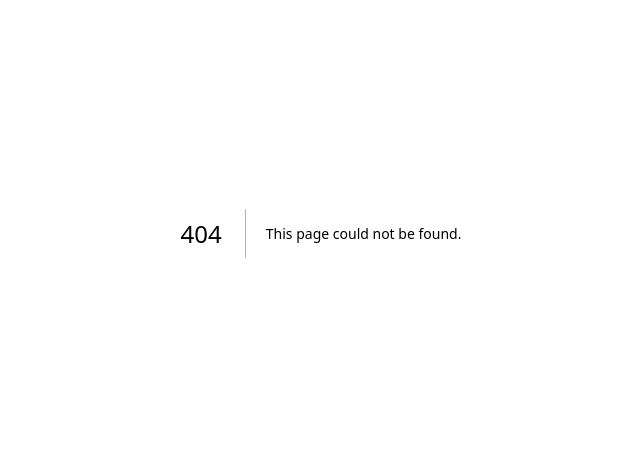
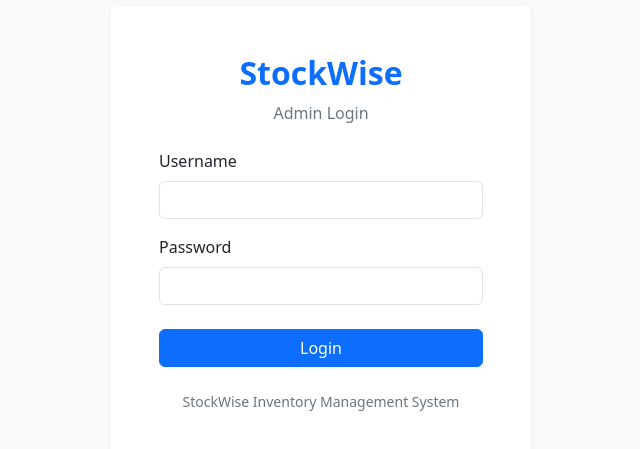
Before and after one commit to Madesh-D/StockWise, a Next.js app: page /login in a window 1280 px wide. Before the commit this address had no page. Shown: the part 167-616 px from the top of the page, without its empty margins (319-959 px from the left). Built offline with nearby package versions, Linux system fonts and the light colour scheme.

Commit message:
Add admin authentication and session protection

```diff
--- /dev/null
+++ b/app/api/auth/login/route.ts
@@ -0,0 +1,88 @@
+
+import { SignJWT } from "jose";
+import { NextResponse } from "next/server";
+
+export async function POST(request: Request) {
+  try {
+    let body: unknown;
+
+    try {
+      body = await request.json();
+    } catch {
+      return NextResponse.json(
+        { success: false, message: "Invalid request data." },
+        { status: 400 }
+      );
+    }
+
+    if (!body || typeof body !== "object" || Array.isArray(body)) {
+      return NextResponse.json(
+        { success: false, message: "Invalid request data." },
+        { status: 400 }
+      );
+    }
+
+    const { username, password } = body as {
+      username?: unknown;
+      password?: unknown;
+    };
+
+    if (typeof username !== "string" || typeof password !== "string") {
+      return NextResponse.json(
+        { success: false, message: "Username and password are required." },
+        { status: 400 }
+      );
+    }
+
+    const adminUsername = process.env.ADMIN_USERNAME;
+    const adminPassword = process.env.ADMIN_PASSWORD;
+    const sessionSecret = process.env.SESSION_SECRET;
+
+    if (!adminUsername || !adminPassword || !sessionSecret) {
+      return NextResponse.json(
+        { success: false, message: "Login is not configured on the server." },
+        { status: 500 }
+      );
+    }
+
+    if (
+      username !== adminUsername ||
+      password !== adminPassword
+    ) {
+      return NextResponse.json(
+        { success: false, message: "Invalid username or password." },
+        { status: 401 }
+      );
+    }
+
+    const secret = new TextEncoder().encode(sessionSecret);
+
+    const token = await new SignJWT({ username: adminUsername })
+      .setProtectedHeader({ alg: "HS256" })
+      .setIssuedAt()
+      .setExpirationTime("1h")
+      .sign(secret);
+
+    const response = NextResponse.json({
+      success: true,
+      message: "Login successful!",
+    });
+
+    response.cookies.set("stockwise_session", token, {
+      httpOnly: true,
+      secure: process.env.NODE_ENV === "production",
+      sameSite: "lax",
+      path: "/",
+      maxAge: 60 * 60,
+    });
+
+    return response;
+  } catch (error) {
+    console.error("Login API error:", error);
+
+    return NextResponse.json(
+      { success: false, message: "Unable to process login." },
+      { status: 500 }
+    );
+  }
+}
--- /dev/null
+++ b/app/api/auth/logout/route.ts
@@ -0,0 +1,19 @@
+
+import { NextResponse } from "next/server";
+
+export async function POST() {
+  const response = NextResponse.json({
+    success: true,
+    message: "Logged out successfully!",
+  });
+
+  response.cookies.set("stockwise_session", "", {
+    httpOnly: true,
+    secure: process.env.NODE_ENV === "production",
+    sameSite: "lax",
+    path: "/",
+    maxAge: 0,
+  });
+
+  return response;
+}
--- /dev/null
+++ b/app/api/auth/me/router.ts
@@ -0,0 +1,21 @@
+
+import { verifyAdminSession } from "../../../../lib/auth";
+
+export async function GET(request: Request) {
+  const isAuthenticated = await verifyAdminSession(request);
+
+  if (!isAuthenticated) {
+    return Response.json(
+      {
+        success: false,
+        message: "Please log in first.",
+      },
+      { status: 401 }
+    );
+  }
+
+  return Response.json({
+    success: true,
+    message: "Admin session is valid.",
+  });
+}
--- a/app/api/products/[id]/route.ts
+++ b/app/api/products/[id]/route.ts
@@ -1,6 +1,8 @@
 
 import pool from "../../../../lib/db";
 import type { ResultSetHeader, RowDataPacket } from "mysql2";
+
+import { verifyAdminSession } from "../../../../lib/auth";
 
 type Context = {
   params: Promise<{ id: string }>;
@@ -8,6 +10,20 @@ type Context = {
 
 // PUT: Update an existing product
 export async function PUT(request: Request, { params }: Context) {
+
+    const isAuthenticated = await verifyAdminSession(request);
+
+  if (!isAuthenticated) {
+    return Response.json(
+      {
+        success: false,
+        message: "Please log in as an admin first.",
+      },
+      { status: 401 }
+    );
+  }
+
+
   try {
     const { id: idParam } = await params;
     const id = Number(idParam);
@@ -87,6 +103,20 @@ export async function PUT(request: Request, { params }: Context) {
 
 // DELETE: Delete a product
 export async function DELETE(_request: Request, { params }: Context) {
+
+    const isAuthenticated = await verifyAdminSession(_request);
+
+  if (!isAuthenticated) {
+    return Response.json(
+      {
+        success: false,
+        message: "Please log in as an admin first.",
+      },
+      { status: 401 }
+    );
+  }
+
+
   try {
     const { id: idParam } = await params;
     const id = Number(idParam);
--- a/app/api/products/route.ts
+++ b/app/api/products/route.ts
@@ -1,6 +1,8 @@
 
 import pool from "../../../lib/db";
 import type { ResultSetHeader } from "mysql2";
+
+import { verifyAdminSession } from "../../../lib/auth";
 
 // GET: Retrieve all products
 export async function GET() {
@@ -28,6 +30,20 @@ export async function GET() {
 
 // POST: Add a new product
 export async function POST(request: Request) {
+
+      const isAuthenticated = await verifyAdminSession(request);
+
+  if (!isAuthenticated) {
+    return Response.json(
+      {
+        success: false,
+        message: "Please log in as an admin first.",
+      },
+      { status: 401 }
+    );
+  }
+
+
   try {
     const body = await request.json();
 
--- /dev/null
+++ b/app/login/page.tsx
@@ -0,0 +1,112 @@
+
+"use client";
+
+import { useState, type FormEvent } from "react";
+
+export default function LoginPage() {
+  const [username, setUsername] = useState("");
+  const [password, setPassword] = useState("");
+  const [error, setError] = useState("");
+  const [loading, setLoading] = useState(false);
+
+  async function handleLogin(event: FormEvent<HTMLFormElement>) {
+    event.preventDefault();
+    setError("");
+    setLoading(true);
+
+    try {
+      const response = await fetch("/api/auth/login", {
+        method: "POST",
+        headers: {
+          "Content-Type": "application/json",
+        },
+        credentials: "same-origin",
+        body: JSON.stringify({ username, password }),
+      });
+
+      const data = await response.json();
+
+      if (!response.ok || !data.success) {
+        throw new Error(data.message || "Login failed.");
+      }
+
+      window.location.assign("/");
+    } catch (err) {
+      setError(
+        err instanceof Error ? err.message : "Unable to log in."
+      );
+    } finally {
+      setLoading(false);
+    }
+  }
+
+  return (
+    <main className="min-vh-100 d-flex align-items-center justify-content-center bg-light p-3">
+      <div
+        className="card border-0 shadow-sm w-100"
+        style={{ maxWidth: "420px" }}
+      >
+        <div className="card-body p-4 p-md-5">
+          <div className="text-center mb-4">
+            <h2 className="fw-bold text-primary">StockWise</h2>
+            <p className="text-secondary mb-0">
+              Admin Login
+            </p>
+          </div>
+
+          {error && (
+            <div className="alert alert-danger" role="alert">
+              {error}
+            </div>
+          )}
+
+          <form onSubmit={handleLogin}>
+            <div className="mb-3">
+              <label htmlFor="username" className="form-label">
+                Username
+              </label>
+
+              <input
+                id="username"
+                className="form-control"
+                type="text"
+                autoComplete="username"
+                value={username}
+                onChange={(event) => setUsername(event.target.value)}
+                required
+              />
+            </div>
+
+            <div className="mb-4">
+              <label htmlFor="password" className="form-label">
+                Password
+              </label>
+
+              <input
+                id="password"
+                className="form-control"
+                type="password"
+                autoComplete="current-password"
+                value={password}
+                onChange={(event) => setPassword(event.target.value)}
+                required
+              />
+            </div>
+
+            <button
+              className="btn btn-primary w-100"
+              type="submit"
+              disabled={loading}
+            >
+              {loading ? "Logging in..." : "Login"}
+            </button>
+          </form>
+
+          <p className="text-center text-secondary small mt-4 mb-0">
+            StockWise Inventory Management System
+          </p>
+        </div>
+      </div>
+    </main>
+  );
+}
--- a/app/page.tsx
+++ b/app/page.tsx
@@ -67,9 +67,36 @@ const [selectedCategory, setSelectedCategory] = useState("all");
     }
   }, []);
 
+
 useEffect(() => {
-    void loadProducts();
+  let cancelled = false;
+
+  async function checkLogin() {
+    try {
+      const response = await fetch("/api/auth/me", {
+        cache: "no-store",
+      });
+
+      if (!response.ok) {
+        window.location.replace("/login");
+        return;
+      }
+
+      if (!cancelled) {
+        await loadProducts();
+      }
+    } catch {
+      window.location.replace("/login");
+    }
+  }
+
+  void checkLogin();
+
+  return () => {
+    cancelled = true;
+  };
 }, [loadProducts]);
+
 
   function openAddForm() {
     setEditingProduct(null);
@@ -178,6 +205,27 @@ const [selectedCategory, setSelectedCategory] = useState("all");
     }
   }
 
+
+async function handleLogout() {
+  try {
+    const response = await fetch("/api/auth/logout", {
+      method: "POST",
+    });
+
+    const data = await response.json();
+
+    if (!response.ok || !data.success) {
+      throw new Error("Logout failed.");
+    }
+
+    window.location.assign("/login");
+  } catch {
+    setNotice("Unable to log out. Please try again.");
+    setNoticeType("danger");
+  }
+}
+
+
   const totalStock = products.reduce(
     (total, product) => total + Number(product.quantity),
     0
@@ -233,6 +281,16 @@ const filteredProducts = products.filter((product) => {
             </p>
           </div>
 
+
+<div className="d-flex flex-wrap gap-2">
+  <button
+    className="btn btn-outline-danger"
+    type="button"
+    onClick={handleLogout}
+  >
+    Logout
+  </button>
+
   <button
     className="btn btn-primary px-4"
     type="button"
@@ -240,6 +298,10 @@ const filteredProducts = products.filter((product) => {
   >
     {showForm ? "Close Form" : "+ Add Product"}
   </button>
+</div>
+
+
+
         </header>
 
         {notice && (
--- /dev/null
+++ b/lib/auth.ts
@@ -0,0 +1,35 @@
+
+import { jwtVerify } from "jose";
+
+export async function verifyAdminSession(
+  request: Request
+): Promise<boolean> {
+  const sessionSecret = process.env.SESSION_SECRET;
+  const adminUsername = process.env.ADMIN_USERNAME;
+
+  if (!sessionSecret || !adminUsername) {
+    return false;
+  }
+
+  const cookieHeader = request.headers.get("cookie") ?? "";
+
+  const cookie = cookieHeader
+    .split(";")
+    .map((item) => item.trim())
+    .find((item) => item.startsWith("stockwise_session="));
+
+  const token = cookie?.slice("stockwise_session=".length);
+
+  if (!token) {
+    return false;
+  }
+
+  try {
+    const secret = new TextEncoder().encode(sessionSecret);
+    const { payload } = await jwtVerify(token, secret);
+
+    return payload.username === adminUsername;
+  } catch {
+    return false;
+  }
+}
--- a/package.json
+++ b/package.json
@@ -10,6 +10,7 @@
   },
   "dependencies": {
     "bootstrap": "^5.3.8",
+    "jose": "^6.2.12",
     "mysql2": "^3.24.5",
     "next": "16.4.0",
     "react": "19.3.0",
```
Also changed, not shown: 1 other file (tests, documents, lock files or other folders). Lines whose indentation alone changed are shown as unchanged.
